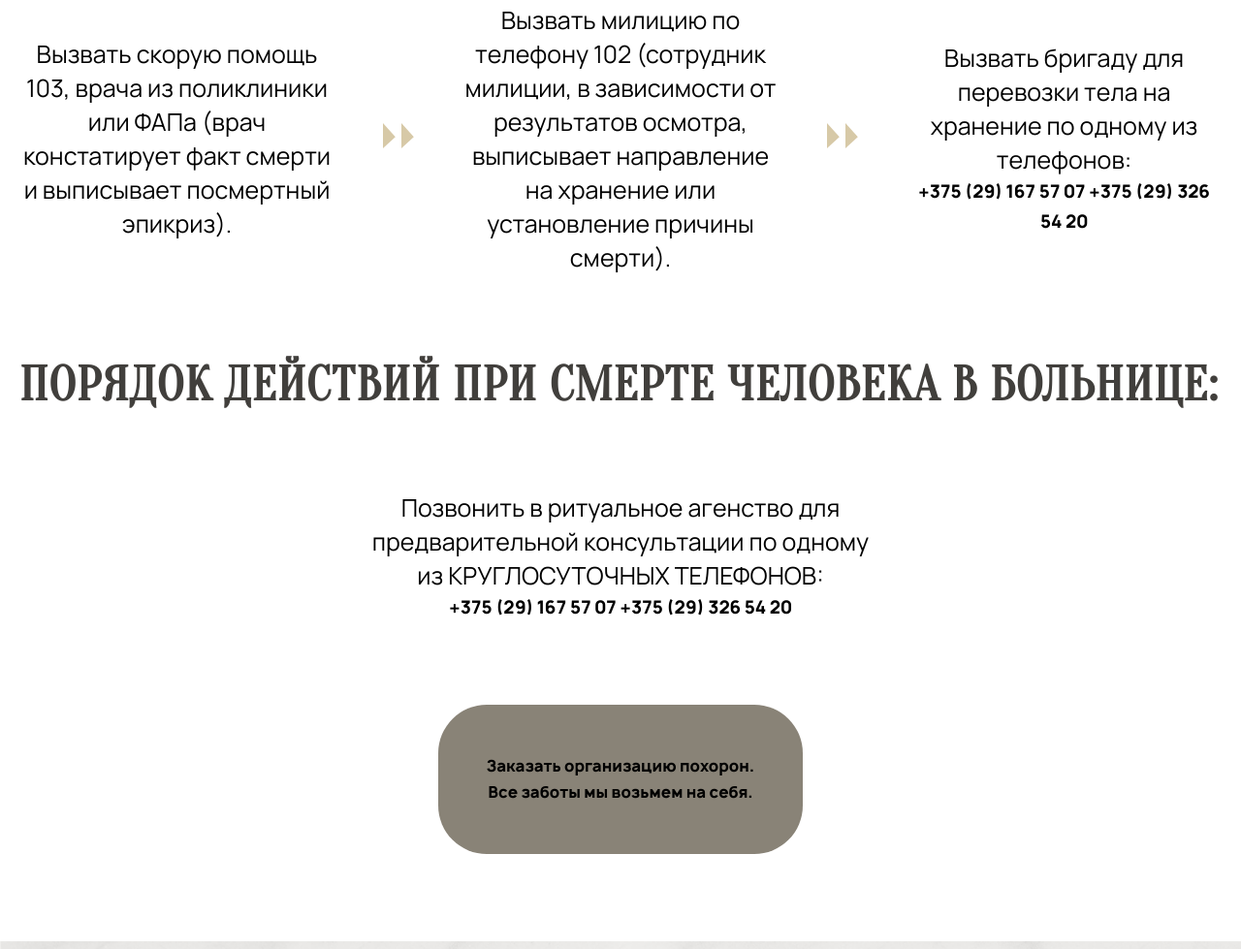
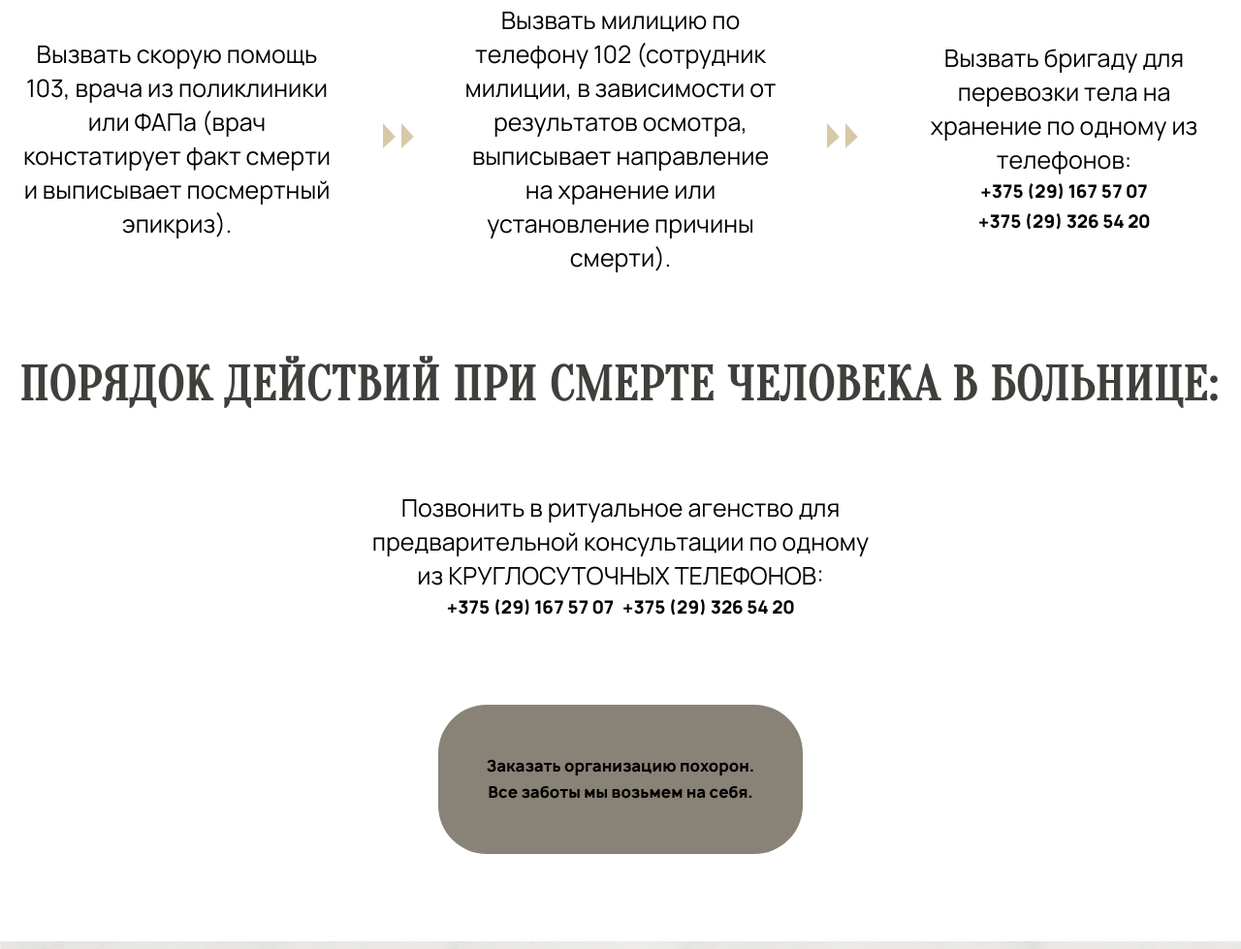
Before and after one commit to ritualservice/scorb, a plain HTML site: page index.html in a window 1280 px wide. Shown: the part 3530-4509 px from the top of the page at 97% size. Drawn offline with Linux system fonts and the light colour scheme.

Commit message:
posle pravok3

```diff
--- a/index.html
+++ b/index.html
@@ -5,6 +5,7 @@
     <meta name="viewport" content="width=device-width, initial-scale=1.0">
     <link rel="stylesheet" href="styles/style.css">
     <link rel="stylesheet" href="styles/adaptive-style.css">
+    <link rel="icon" href="images/logo.png" type="image/x-icon">
     <title>Ритуальное агенство "Скорбь"</title>
 </head>
 <body>
@@ -108,8 +109,16 @@
                 <div class="steps-item">
                     <div>Вызвать бригаду для перевозки тела на хранение по одному из телефонов:</div>
                     <div class="step-bold">
-                        +375 (29) 167 57 07
-                        +375 (29) 326 54 20
+                        <p>
+                            <a href="tel:+375291675707">
+                                +375 (29) 167 57 07
+                            </a>
+                        </p>
+                        <p>
+                            <a href="tel:+375293265420">
+                                +375 (29) 326 54 20
+                            </a>
+                        </p>
                     </div>
                 </div>
             </div>
@@ -122,8 +131,16 @@
                         ТЕЛЕФОНОВ:
                     </div>
                     <div class="step-bold">
-                        +375 (29) 167 57 07
-                        +375 (29) 326 54 20
+                        <span>
+                            <a href="tel:+375291675707">
+                            +375 (29) 167 57 07
+                            </a>
+                        </span>
+                        <span>
+                            <a href="tel:+375293265420">
+                            +375 (29) 326 54 20
+                            </a>
+                        </span>
                     </div>
                 </div>
             </div>
--- a/styles/style.css
+++ b/styles/style.css
@@ -416,6 +416,16 @@ h1 {
     max-width: 325px;
 }
 
+.steps-item a {
+    text-decoration: none;
+    color: #000000;
+    font-family: "InterBold", sans-serif;
+}
+
+.steps-item .step-bold span:first-child {
+    margin-right: 5px;
+}
+
 .step-bold {
     font-family: "InterBold", sans-serif;
     font-size: 18px;
```
